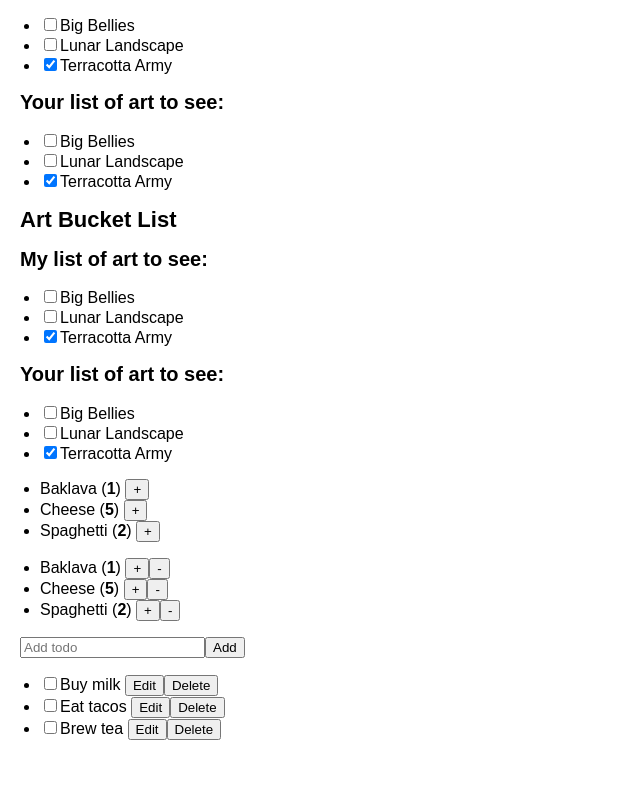
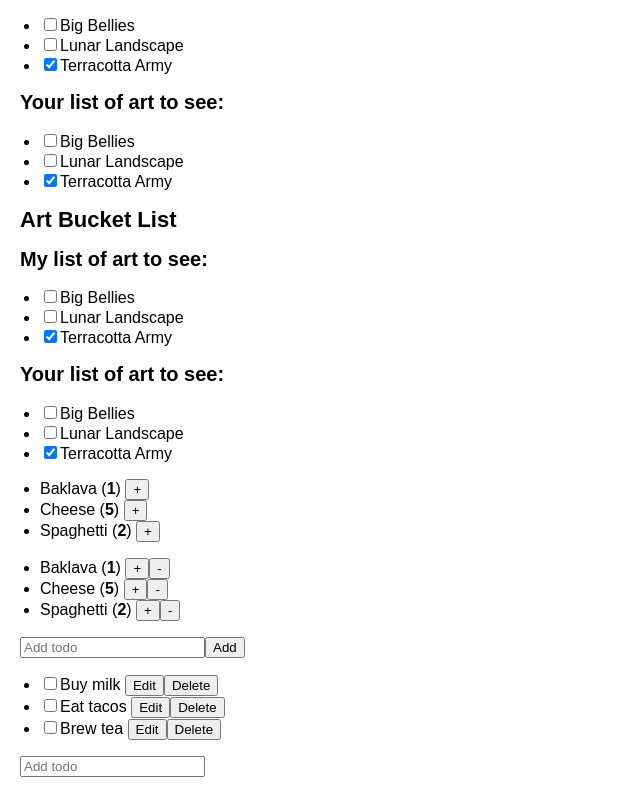
Before and after one commit to zelitosaide/react-js-course, a React (Create React App) app: page / in a window 1280 px wide. Shown: the part 1461-2258 px from the top of the page, without its empty margins (0-640 px from the left). Before the commit the page ends 2221 px from the top, so only its background shows below. Built offline with nearby package versions, Linux system fonts and the light colour scheme.

Commit message:
Updating arrays in state

```diff
--- a/src/learn/learn-react/adding-interactivity/updating-arrays-in-state/challenges/fix-the-mutations-using-immer.js
+++ b/src/learn/learn-react/adding-interactivity/updating-arrays-in-state/challenges/fix-the-mutations-using-immer.js
@@ -29,4 +29,12 @@ function TaskApp() {
   );
 }
 
-function AddTodo({ onAddTodo }) {}
+function AddTodo({ onAddTodo }) {
+  const [title, setTitle] = useState("");
+
+  return (
+    <>
+      <input placeholder="Add todo" />
+    </>
+  );
+}
```
